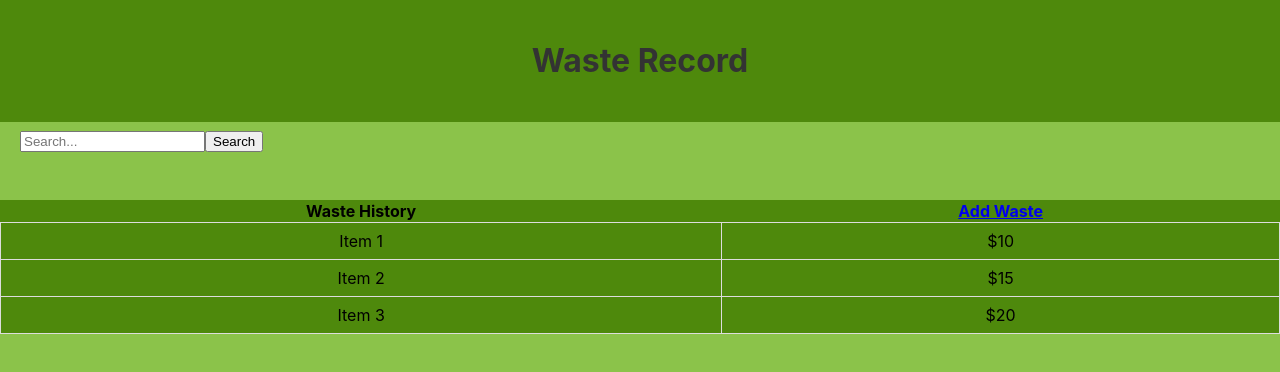
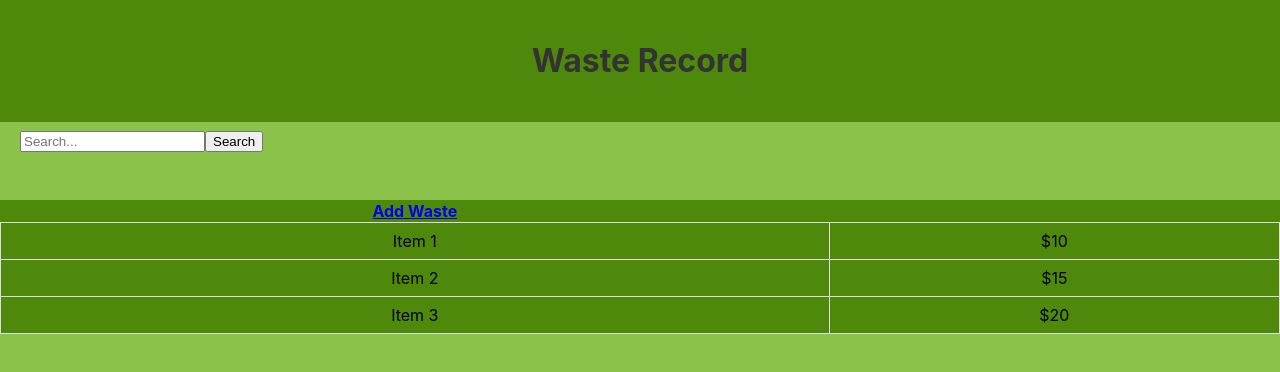
Before and after one commit to khushk21/Frontend, a React (Create React App) app in the folder wasteless/: page /wasterec in a window 1280 px wide. Shown: the top 372 px of the page. Built offline with nearby package versions, Linux system fonts and the light colour scheme.

Commit message:
Added waste record page and information page. Included css styles files path to add css later on. Commented and removed all the unused code.

```diff
--- a/wasteless/src/pages/WasteRec.js
+++ b/wasteless/src/pages/WasteRec.js
@@ -51,7 +51,7 @@ const Tabs = () => {
       <table>
         <thead>
           <tr>
-            <th onClick={() => handleTabChange('tab1')} className={activeTab === 'tab1' ? 'active' : ''}>Waste History</th>
+            {/* <th onClick={() => handleTabChange('tab1')} className={activeTab === 'tab1' ? 'active' : ''}>Waste History</th> */}
             <th>
               <Link to="http://localhost:3000/add/new" className={activeTab === 'tab2' ? 'active' : ''}>Add Waste</Link>
             </th>
```
